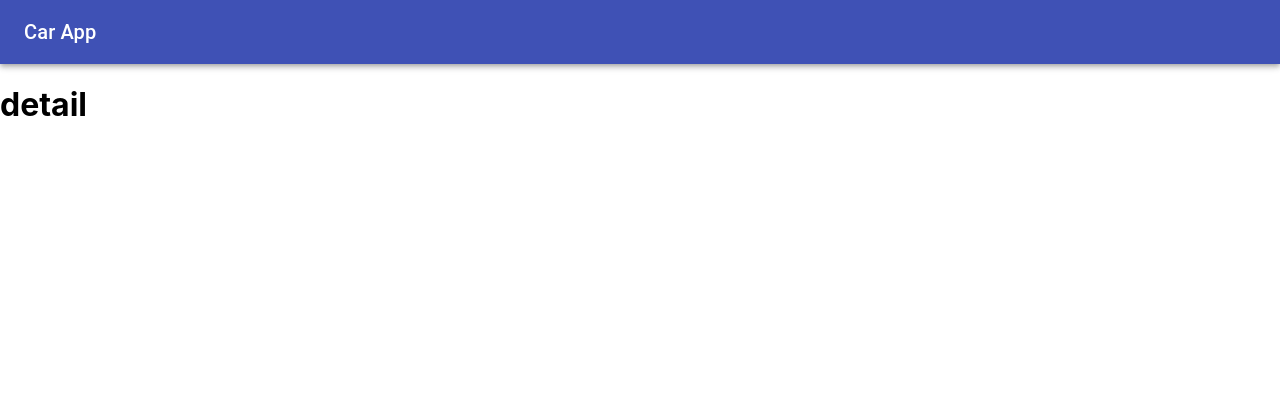
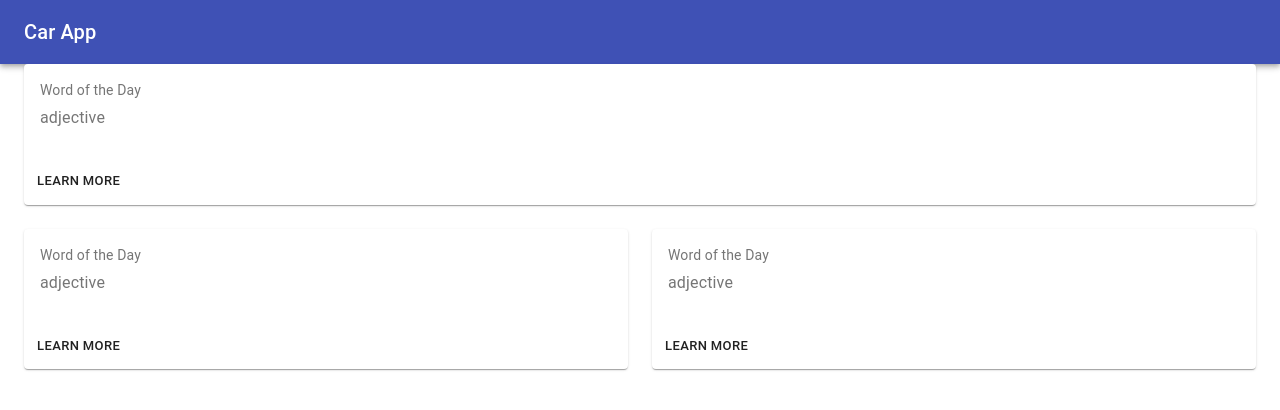
Before and after one commit to ahsanzaman2489/FCG, a React (Create React App) app: page /detail/1 in a window 1280 px wide. Shown: the top 410 px of the page. Built offline with nearby package versions, Linux system fonts and the light colour scheme.

Commit message:
* Dummy cards added for layout

```diff
--- a/src/App.js
+++ b/src/App.js
@@ -1,7 +1,7 @@
 import React from "react";
 import { BrowserRouter, Switch, Route } from "react-router-dom";
 import Home from "./routes/Home/Home";
-import CarDetail from "./routes/CarDetail";
+import CarDetail from "./routes/CarDetail/CarDetail";
 import Header from "./components/header";
 import NotFound from "./routes/404";
 
--- a/src/routes/CarDetail.js
+++ /dev/null
@@ -1,7 +0,0 @@
-import React from "react";
-
-const CarDetail = () => {
-  return <h1>detail</h1>;
-};
-
-export default CarDetail;
--- /dev/null
+++ b/src/routes/CarDetail/CarDetail.js
@@ -0,0 +1,101 @@
+import React from "react";
+import {
+  Button,
+  Container,
+  Grid,
+  Card,
+  CardContent,
+  CardActions,
+  Typography,
+  makeStyles
+} from "@material-ui/core";
+
+const useStyles = makeStyles({
+  grid: {
+    flexDirection: "row"
+  },
+  card: {
+    minWidth: 275
+  },
+  bullet: {
+    display: "inline-block",
+    margin: "0 2px",
+    transform: "scale(0.8)"
+  },
+  title: {
+    fontSize: 14
+  },
+  pos: {
+    marginBottom: 12
+  }
+});
+
+const CarDetail = () => {
+  const classes = useStyles();
+
+  return (
+    <Container fixed>
+      <Grid container className={classes.grid} spacing={3}>
+        <Grid item xs={12}>
+          <Card className={classes.card}>
+            <CardContent>
+              <Typography
+                className={classes.title}
+                color="textSecondary"
+                gutterBottom
+              >
+                Word of the Day
+              </Typography>
+              <Typography className={classes.pos} color="textSecondary">
+                adjective
+              </Typography>
+            </CardContent>
+            <CardActions>
+              <Button size="small">Learn More</Button>
+            </CardActions>
+          </Card>
+        </Grid>
+        <Grid item xs={6}>
+          <Card className={classes.card}>
+            <CardContent>
+              <Typography
+                className={classes.title}
+                color="textSecondary"
+                gutterBottom
+              >
+                Word of the Day
+              </Typography>
+              <Typography className={classes.pos} color="textSecondary">
+                adjective
+              </Typography>
+            </CardContent>
+            <CardActions>
+              <Button size="small">Learn More</Button>
+            </CardActions>
+          </Card>
+        </Grid>
+        <Grid item xs={6}>
+          <Card className={classes.card}>
+            <CardContent>
+              <Typography
+                className={classes.title}
+                color="textSecondary"
+                gutterBottom
+              >
+                Word of the Day
+              </Typography>
+              <Typography className={classes.pos} color="textSecondary">
+                adjective
+              </Typography>
+            </CardContent>
+            <CardActions>
+              <Button size="small">Learn More</Button>
+            </CardActions>
+          </Card>
+        </Grid>
+      </Grid>
+    </Container>
+  );
+};
+
+export default CarDetail;
```
